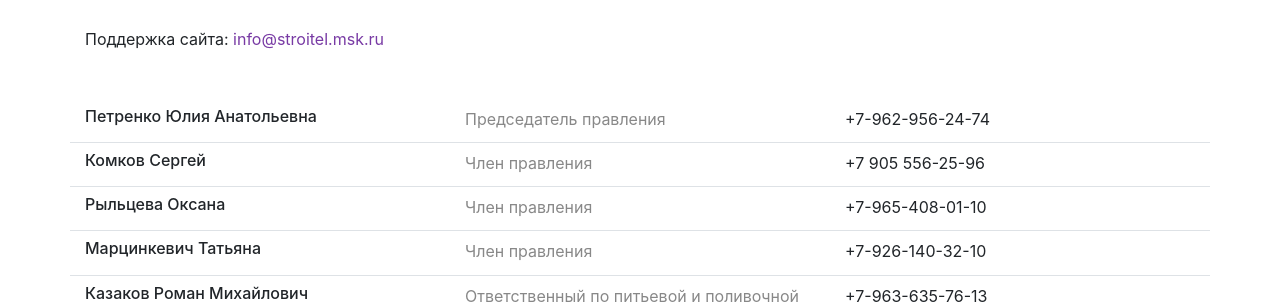
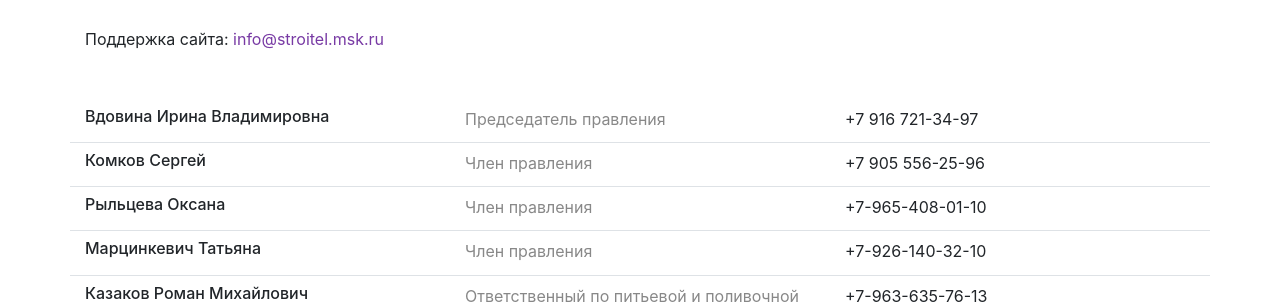
Before and after one commit to ekirill/stroitel, a Django app: template templates/contacts.html in a window 1280 px wide. Shown: the part 370-676 px from the top of the page. Run offline with Django 3.2, Linux system fonts and the light colour scheme; the template is opened without the code that fills it, so the values that code supplies are empty; some libraries are stand-ins or nearby versions.

Commit message:
update contacts

```diff
--- a/templates/contacts.html
+++ b/templates/contacts.html
@@ -10,9 +10,9 @@
   <p class="mb-5">Поддержка сайта: <a href="mailto:info@stroitel.msk.ru">info@stroitel.msk.ru</a></p>
 
   <div class="row border-bottom border-2">
-    <div class="col-md-4 mt-2 mb-2"><h6>Петренко Юлия Анатольевна</h6></div>
+    <div class="col-md-4 mt-2 mb-2"><h6>Вдовина Ирина Владимировна</h6></div>
     <div class="col-md-4 mt-2 mb-2 dark-gray">Председатель правления</div>
-    <div class="col-md-4 mt-2 mb-2">+7-962-956-24-74</div>
+    <div class="col-md-4 mt-2 mb-2">+7 916 721-34-97</div>
   </div>
   <div class="row border-bottom border-2">
     <div class="col-md-4 mt-2 mb-2"><h6>Комков Сергей</h6></div>
```
